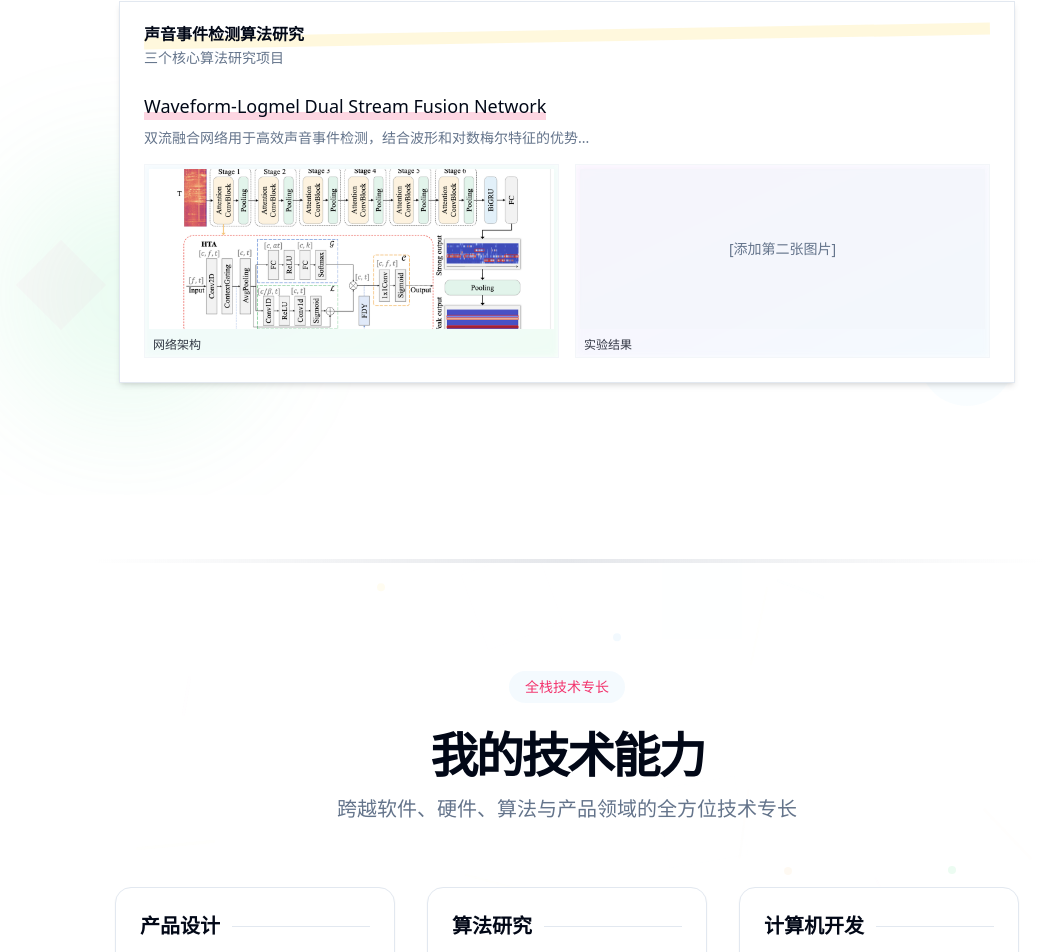
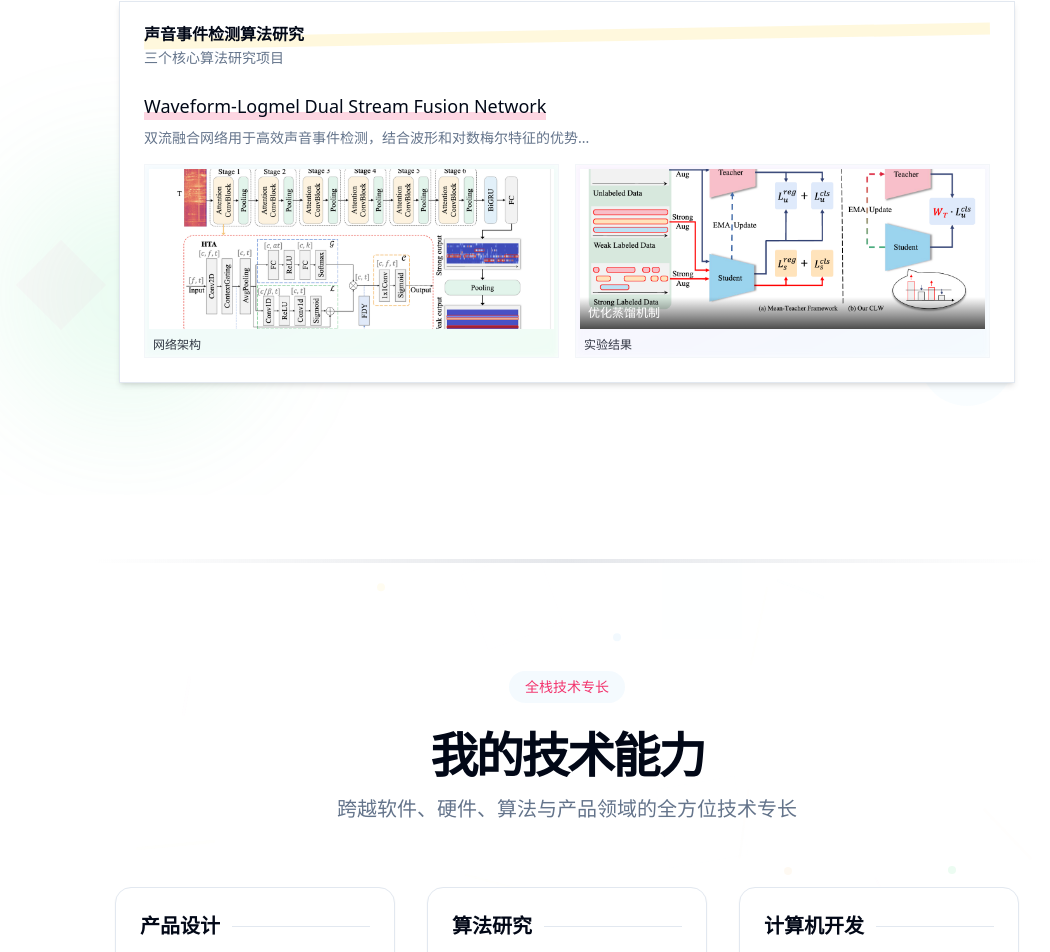
Before and after one commit to wengstA/personal_blog, a Next.js app: page / in a window 1280 px wide. Shown: the part 1259-2211 px from the top of the page, without its empty margins (73-1123 px from the left). Built offline with nearby package versions, Linux system fonts and the light colour scheme.

Commit message:
Add TS_network.png to AI expertise section with 优化蒸馏机制 title

```diff
--- a/components/sections/ai-expertise.tsx
+++ b/components/sections/ai-expertise.tsx
@@ -117,8 +117,15 @@ export function AIExpertise() {
                       <div className="group relative overflow-hidden rounded-xl border border-border/40 bg-background/30 p-1 backdrop-blur-sm transition-all hover:bg-background/50 hover:shadow-lg">
                         <div className="absolute -inset-0.5 rounded-xl opacity-10 blur-sm transition-all group-hover:opacity-20 bg-gradient-to-br from-[hsl(var(--impressionist-purple))] to-[hsl(var(--impressionist-blue))]"></div>
                         <div className="relative h-40 w-full overflow-hidden rounded-lg">
-                          <div className="flex h-full w-full items-center justify-center bg-muted/50 text-sm text-muted-foreground">
-                            [添加第二张图片]
+                          <div className="relative h-full w-full">
+                            <img
+                              src="/images/projects/TS_network.png"
+                              alt="优化蒸馏机制"
+                              className="object-cover w-full h-full"
+                            />
+                            <div className="absolute bottom-0 left-0 right-0 bg-gradient-to-t from-black/70 to-transparent p-2">
+                              <p className="text-xs font-medium text-white">优化蒸馏机制</p>
+                            </div>
                           </div>
                         </div>
                         <div className="relative mt-2 px-1">
```
